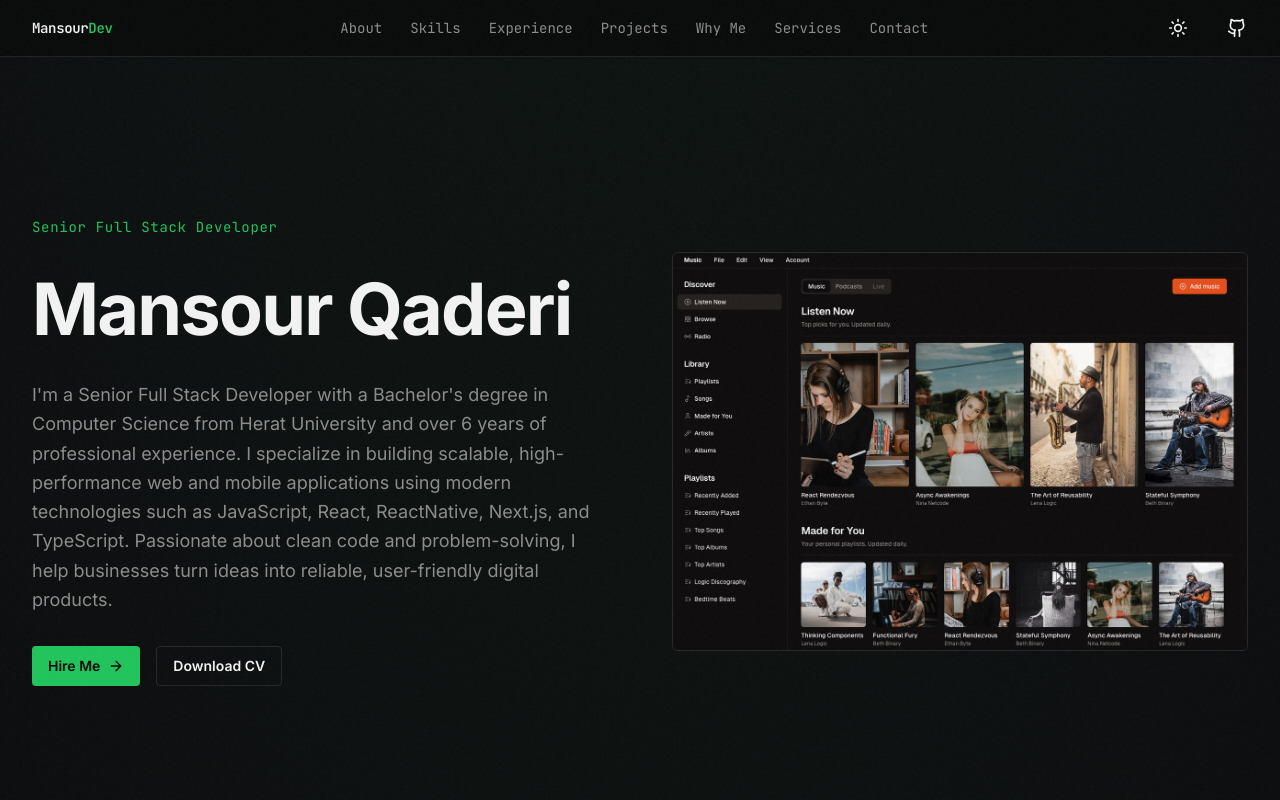
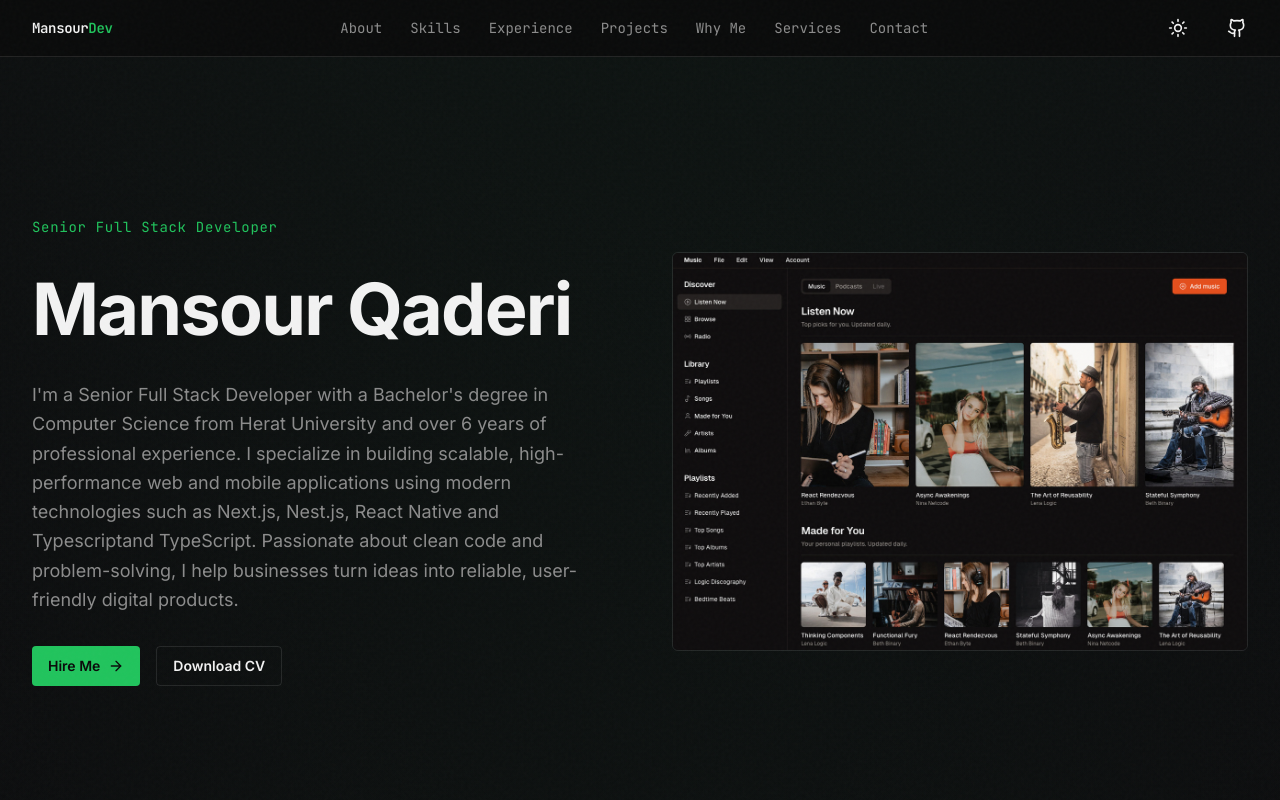
Before and after one commit to mansour-qaderi/portfolio, a Next.js app: page / in a window 1280 px wide. Shown: the top 800 px of the page. Built offline with nearby package versions, Linux system fonts and the light colour scheme.

Commit message:
change React to Nest.js

```diff
--- a/components/hero.tsx
+++ b/components/hero.tsx
@@ -29,9 +29,10 @@ export const Hero = () => {
             in Computer Science from Herat University and over 6 years of
             professional experience. I specialize in building scalable,
             high-performance web and mobile applications using modern
-            technologies such as JavaScript, React, ReactNative, Next.js, and
-            TypeScript. Passionate about clean code and problem-solving, I help
-            businesses turn ideas into reliable, user-friendly digital products.
+            technologies such as Next.js, Nest.js, React Native and
+            Typescriptand TypeScript. Passionate about clean code and
+            problem-solving, I help businesses turn ideas into reliable,
+            user-friendly digital products.
           </p>
 
           <div className="flex flex-col sm:flex-row gap-4">
```
